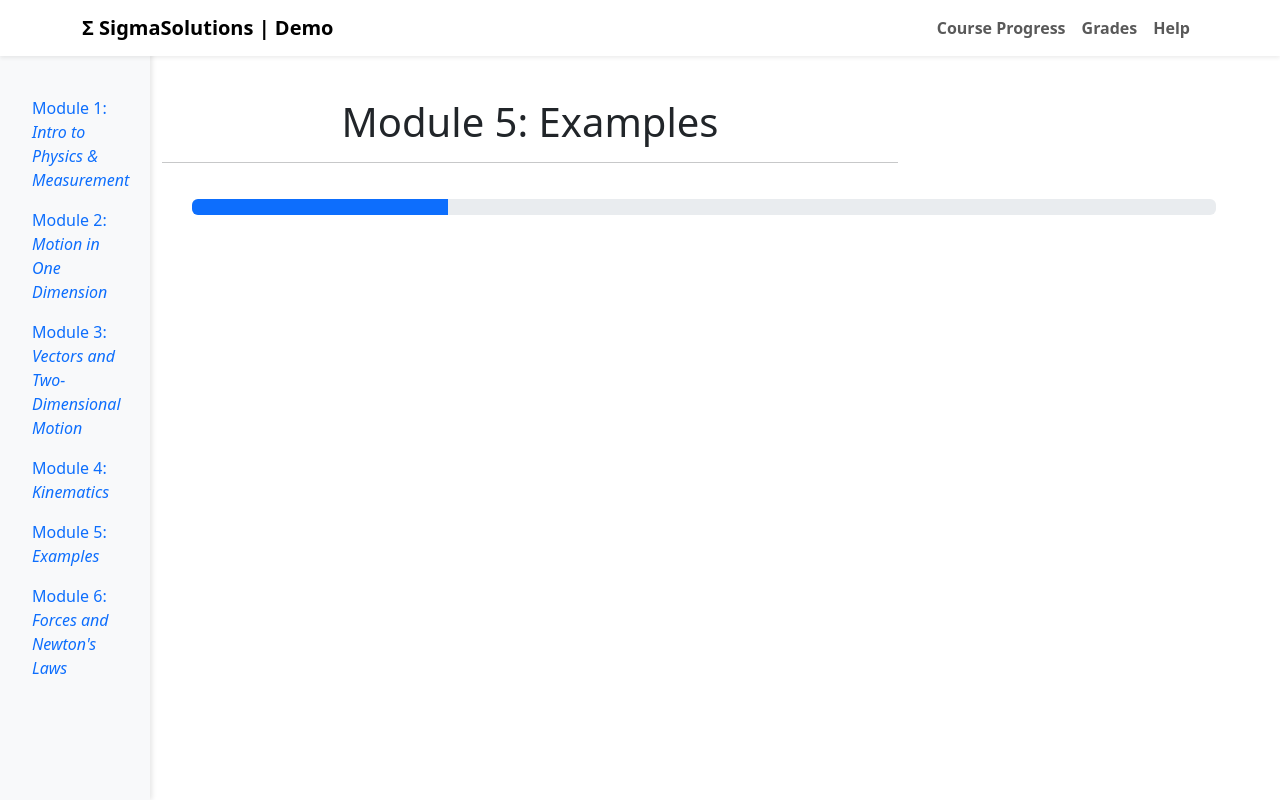
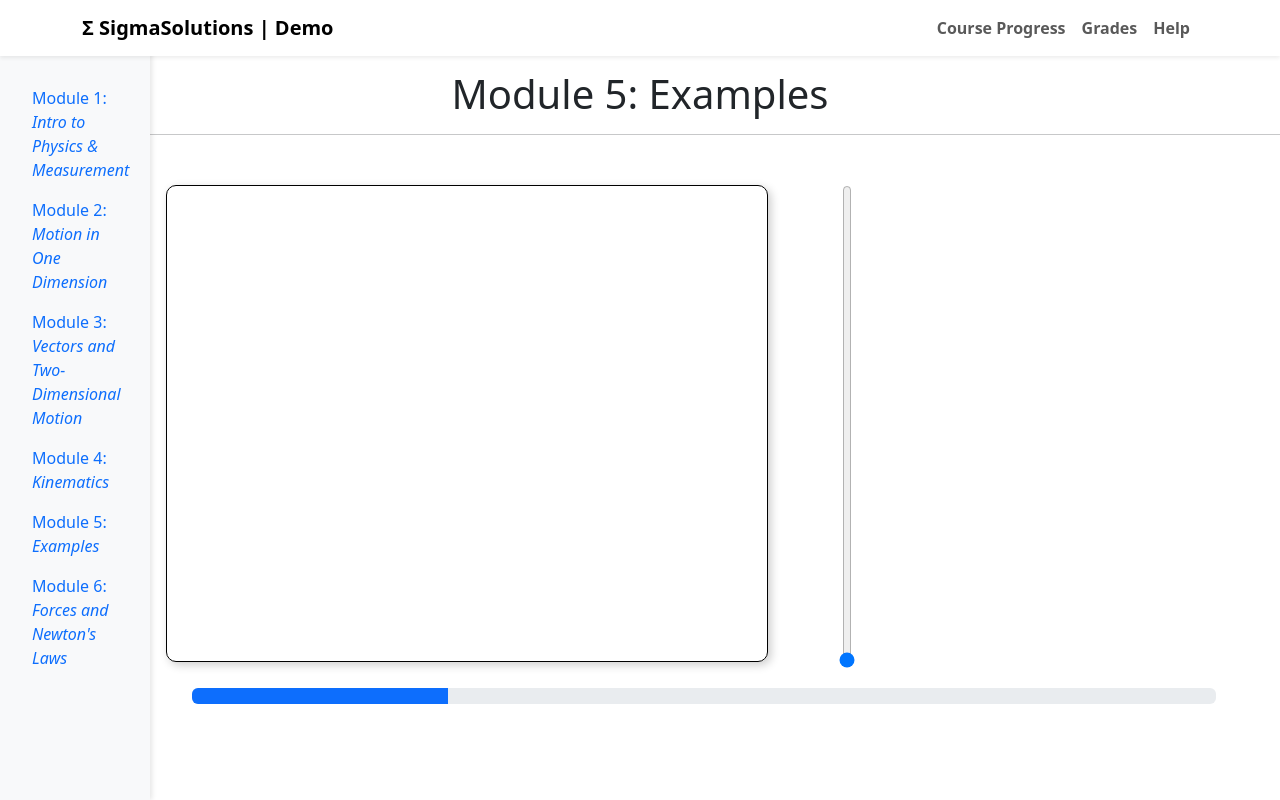
Before and after one commit to agodfearingmackerel/sigma-solutions, a website: page demo.html in a window 1280 px wide. Both pictures are taken after a click on the button "Ready to Move On?". Drawn offline with nearby package versions, Linux system fonts and the light colour scheme.

Commit message:
V-content 2 shows

```diff
--- a/demo.html
+++ b/demo.html
@@ -38,7 +38,7 @@
         <a class="navbar-brand fw-semibold" href="#">Σ SigmaSolutions | Demo Course</a>
         <ul class="nav flex-column">
             <li class="nav-item">
-                <a class="nav-link active module-heading" href="#">Module 1: <em>Intro to Physics & Measurement</em></a>
+                <a class="nav-link active module-header" href="#">Module 1: <em>Intro to Physics & Measurement</em></a>
             </li>
             <li class="nav-item">
                 <a class="nav-link" href="#">Module 2: <em>Motion in One Dimension</em></a>
@@ -60,17 +60,27 @@
 </div>
 
 <!-- Main Content Section -->
-<div id="v-content" class="vcontent container mt-5 text-center">
+<!-- Shared Header -->
+<div class="text-center mt-5">
+    <h1 style="margin-top:70px;" >Module 5: Examples</h1>
+    <hr style="margin-bottom: 0px;">
+</div>
+
+<!-- First Content Block -->
+<div id="v-content" class="vcontent container text-center">
     <div class="row">
+        <!-- Video Column -->
         <div id="video-column" class="col-md-8">
-            <h1>Module 5: Examples</h1>
-            <hr>
             <div class="embed-responsive embed-responsive-16by9">
-                <iframe id="joe-video" width="725px" height="475px" src="videomodule.mp4" frameborder="0" allow="accelerometer; autoplay; clipboard-write; encrypted-media; gyroscope; picture-in-picture" allowfullscreen></iframe>
+                <iframe id="joe-video" width="725px" height="475px"
+                        src="videomodule.mp4" frameborder="0"
+                        allow="accelerometer; autoplay; clipboard-write; encrypted-media; gyroscope; picture-in-picture"
+                        allowfullscreen></iframe>
             </div>
         </div>
 
-        <div id="summary-column" class="col-md-4 marg">
+        <!-- Summary Column -->
+        <div id="summary-column" class="col-md-4">
             <h2>Summary</h2>
             <h5>Concepts</h5>
             <p>Freefall is when an object moves only under the force of gravity. Although air resistance or friction usually affect falling objects, we often ignore it in calculations to simplify and still consider it freefall. Acceleration due to gravity is approximately -10 m/s².</p>
@@ -83,21 +93,30 @@
     </div>
 </div>
 
-<div id="v-content2" class="vcontent container mt-5 text-center">
+<!-- Second Content Block -->
+<div id="v-content2" class="vcontent container text-center" style="display: none;">
     <div class="row">
         <!-- Video Column -->
         <div id="video-column" class="col-md-8">
-            <h1>Module 5: Examples</h1>
-            <hr>
-
+            <div class="row">
+                <div class="col-md-10 text-center">
+                    <div class="embed-responsive embed-responsive-16by9">
+                        <canvas width="600px" height="475px" style="border: 1px solid black;"></canvas>
+                    </div>
+                </div>
+                <div class="col-md-2 d-flex justify-content-center">
+                    <input id="height-slider" type="range" min="0" max="100" step="1" value="0" />
+                </div>
+            </div>
         </div>
 
         <!-- Summary Column -->
         <div id="summary-column" class="col-md-4">
-
+            <!-- Empty or new content -->
         </div>
     </div>
 </div>
+
 
 <div id="v-content3" class="vcontent container mt-5 text-center">
     <div class="row">
--- a/script.js
+++ b/script.js
@@ -10,7 +10,21 @@ function progressUp() {
 }
 
 function moveOn() {
-    document.getElementById('v-content').style.display = 'none';
-    document.getElementById('v-content2').style.display = 'block';
+    const vContent = document.getElementById('v-content');
+    const vContent2 = document.getElementById('v-content2');
+
+    vContent.style.opacity = '0';
+    vContent.style.transition = 'opacity 0.5s ease-out';
+
+    setTimeout(() => {
+        vContent.style.display = 'none';
+        vContent2.style.display = 'block';
+
+        setTimeout(() => {
+            vContent2.style.opacity = '1';
+            vContent2.style.transition = 'opacity 0.5s ease-in';
+        }, 10);
+    }, 500);
+
     progressUp();
 }
--- a/style.css
+++ b/style.css
@@ -26,23 +26,19 @@
 }
 
 .main-content {
-    margin-left: 250px; /* Space for side navbar */
-    margin-top: 56px; /* Space for top navbar */
+    margin-left: 250px;
+    margin-top: 56px;
     padding: 40px;
 }
 
-.module-heading {
-    margin-top: 40px; /* Adjust this value as needed */
+.module-header {
+    margin-top: 30px;
 }
 
 .vcontent {
-    margin-left: 150px; /* Offset for the side navbar */
-    padding-top: 50px; /* Offset for top navbar height */
+    margin-left: 150px;
+    padding-top: 50px;
   }
-
-.marg {
-    padding-top: 75px;
-}
 
 .progress {
     margin-left:15vw;
@@ -50,10 +46,30 @@
     width:80vw;
 }
 
+#v-content {
+    opacity: 1;
+    transition: opacity 0.5s ease;;
+}
+
 #v-content2 {
     display: none;
+    opacity: 0;
+    transition: opacity 0.5s ease;;
 }
 
 #v-content3 {
     display:none;
+    transition-duration: 1s;
 }
+
+canvas {
+    border: 1px solid black;
+    border-radius: 10px;
+    box-shadow: 3px 3px 10px rgba(0, 0, 0, 0.2);
+}
+
+input[type=range] {
+    writing-mode: vertical-lr;
+    direction: rtl;
+    vertical-align: middle;
+}
```
